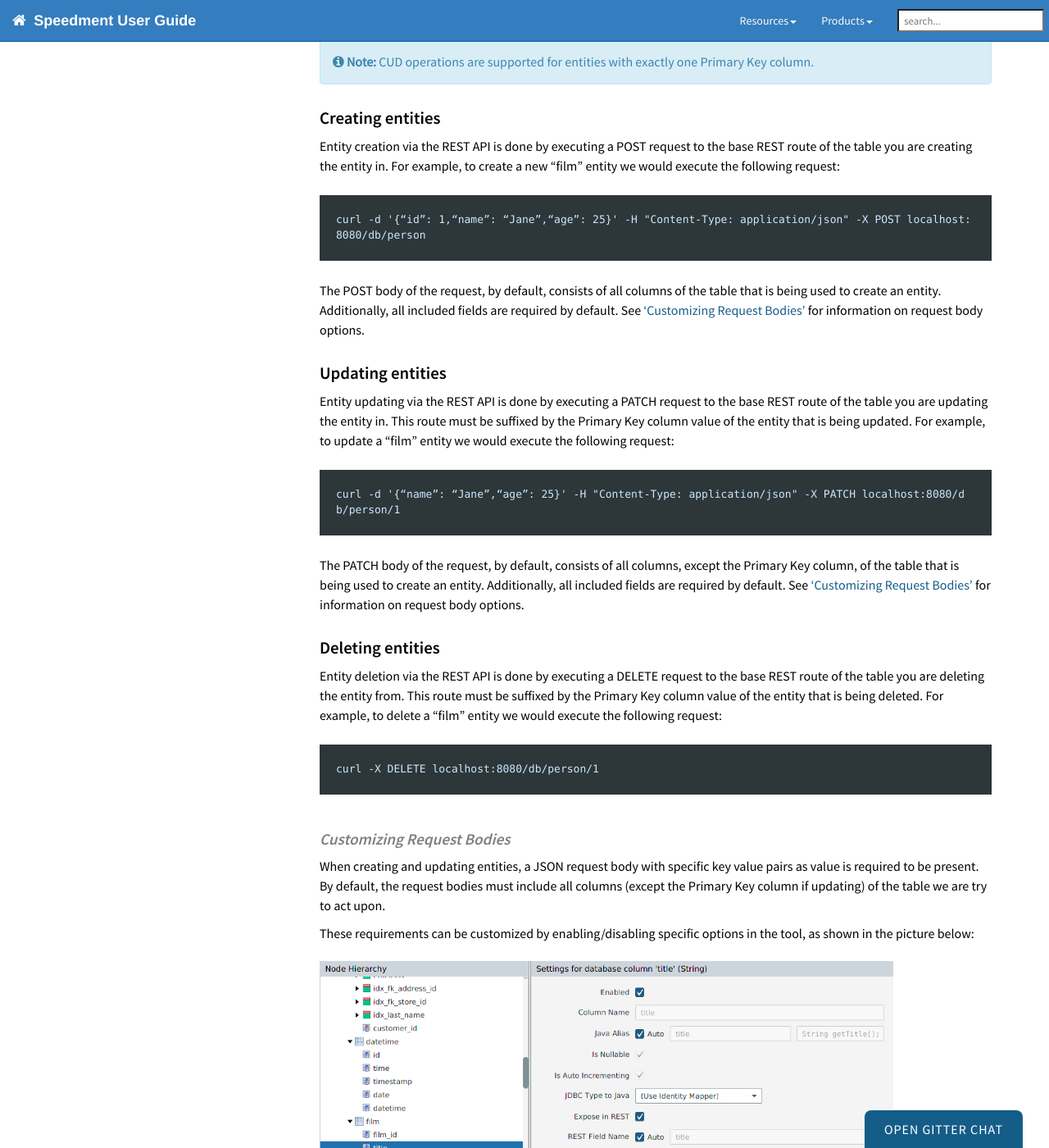
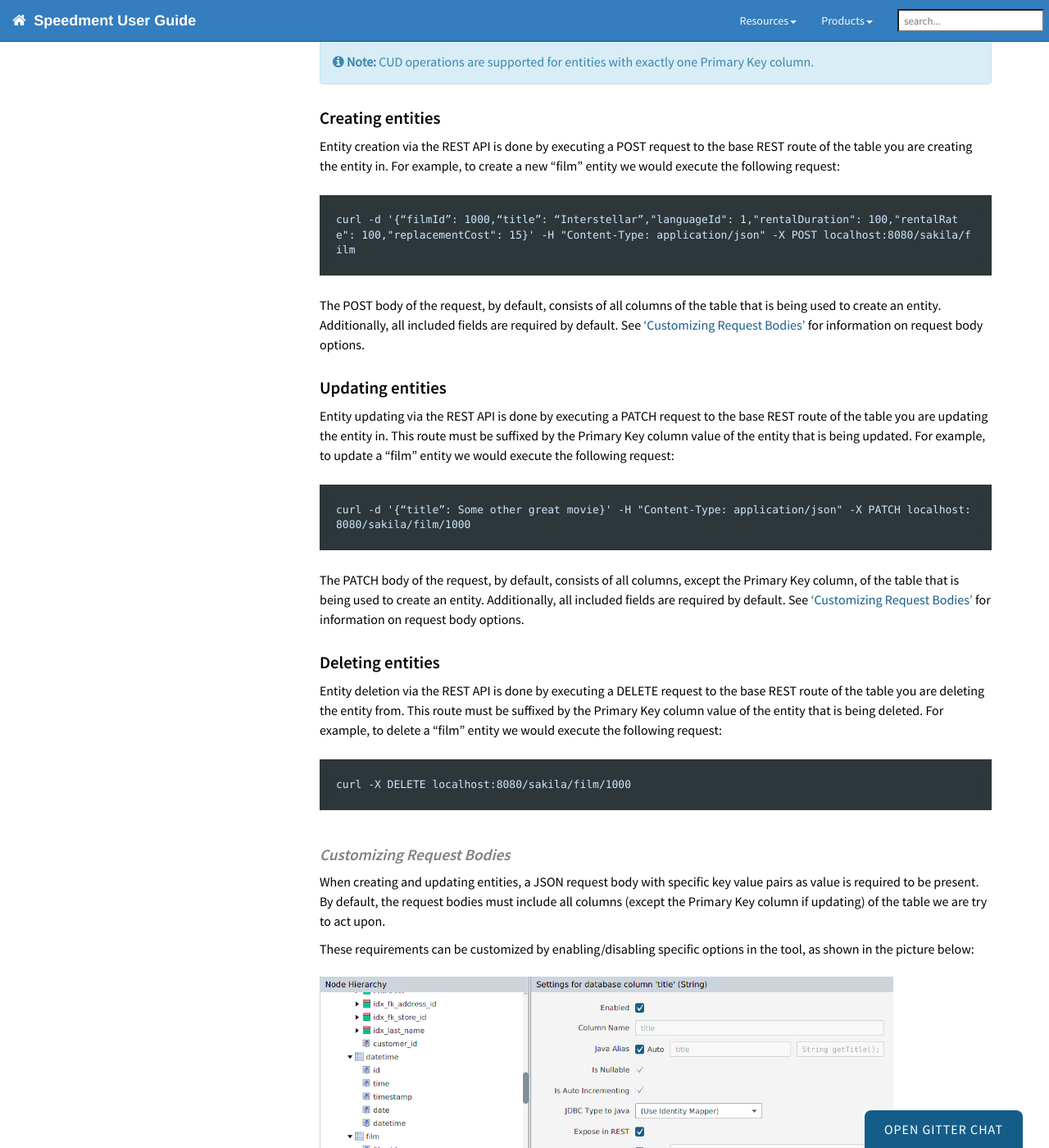
Before and after one commit to speedment/speedment-doc, a Jekyll site: the page built from pages/enterprise_spring.md, in a window 1280 px wide and 1400 px high, scrolled down 12290 px. Shown: the whole window at 82% size. Built offline with Jekyll 4.4.1, drawn with Linux system fonts in a browser that asks for light colours; nearby versions of some CDN libraries; comment, search, counter and statistics services are not loaded.

Commit message:
Fix curl examples

````diff
--- a/pages/enterprise_spring.md
+++ b/pages/enterprise_spring.md
@@ -550,7 +550,7 @@ CUD operations are supported for entities with exactly one Primary Key column.
 Entity creation via the REST API is done by executing a POST request to the base REST route of the table you are creating the entity in. For example, to create a new "film" entity we would execute the following request:
 
 ```
-curl -d '{“id”: 1,“name”: “Jane”,“age”: 25}' -H "Content-Type: application/json" -X POST localhost:8080/db/person
+curl -d '{“filmId”: 1000,“title”: “Interstellar”,"languageId": 1,"rentalDuration": 100,"rentalRate": 100,"replacementCost": 15}' -H "Content-Type: application/json" -X POST localhost:8080/sakila/film
 ```
 
 The POST body of the request, by default, consists of all columns of the table that is being used to create an entity. Additionally, all included fields are required by default. See ['Customizing Request Bodies'](#customizing-request-bodies) for information on request body options.
@@ -560,7 +560,7 @@ The POST body of the request, by default, consists of all columns of the table t
 Entity updating via the REST API is done by executing a PATCH request to the base REST route of the table you are updating the entity in. This route must be suffixed by the Primary Key column value of the entity that is being updated. For example, to update a "film" entity we would execute the following request:
 
 ```
-curl -d '{“name”: “Jane”,“age”: 25}' -H "Content-Type: application/json" -X PATCH localhost:8080/db/person/1
+curl -d '{“title”: Some other great movie}' -H "Content-Type: application/json" -X PATCH localhost:8080/sakila/film/1000
 ```
 
 The PATCH body of the request, by default, consists of all columns, except the Primary Key column, of the table that is being used to create an entity. Additionally, all included fields are required by default. See ['Customizing Request Bodies'](#customizing-request-bodies) for information on request body options.
@@ -570,7 +570,7 @@ The PATCH body of the request, by default, consists of all columns, except the P
 Entity deletion via the REST API is done by executing a DELETE request to the base REST route of the table you are deleting the entity from. This route must be suffixed by the Primary Key column value of the entity that is being deleted. For example, to delete a "film" entity we would execute the following request:
 
 ```
-curl -X DELETE localhost:8080/db/person/1
+curl -X DELETE localhost:8080/sakila/film/1000
 ```
 
 #### Customizing Request Bodies
````
